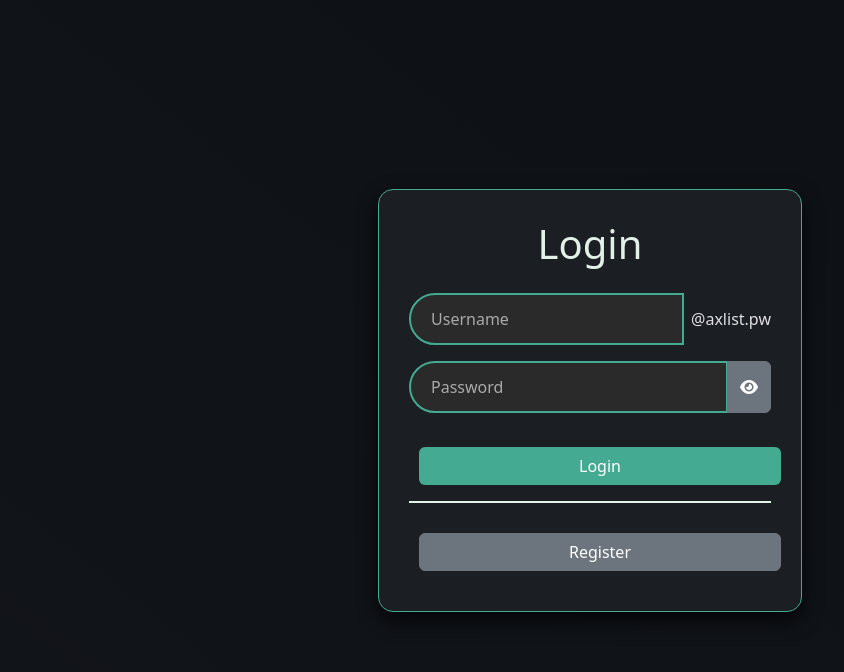
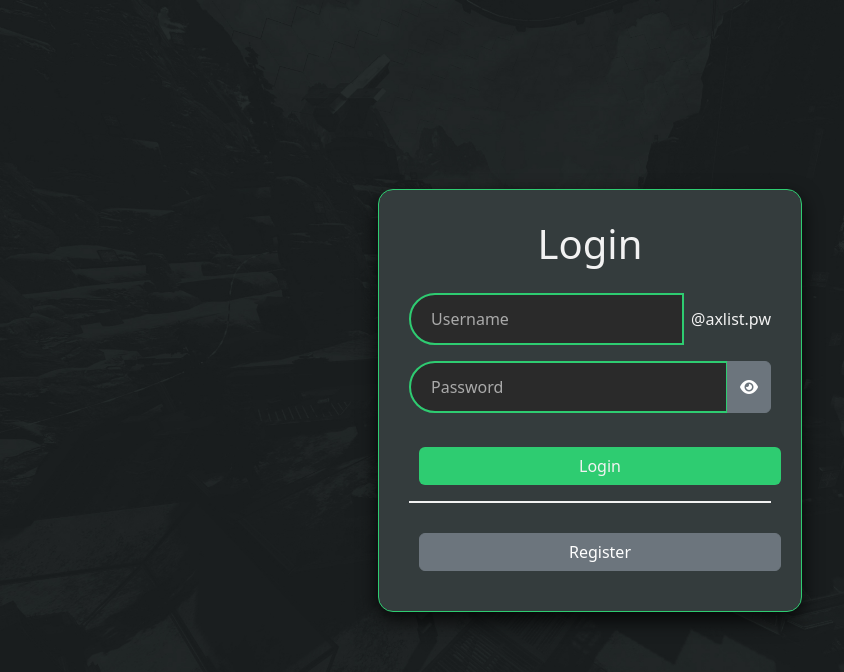
Before and after one commit to Tyrarose/axlist, a React (Create React App) app: page /login in a window 1280 px wide. Shown: the top 672 px of the page, without its empty margins (50-894 px from the left). Built offline with nearby package versions, Linux system fonts and the light colour scheme; no server answers.

Commit message:
added bg pic

```diff
--- a/src/App.css
+++ b/src/App.css
@@ -1,17 +1,17 @@
 
 body {
-    background-color: #0e0f12; /* Dark background for trading vibe */
-    color: #e0e0e0; /* Light text color */
+  background-color: #0e0f12; /* Fallback color for background */
+  color: #f2f2f2; /* Light text color */
   display: flex;
   justify-content: center;
   align-items: center;
   min-height: 100vh;
   margin: 0;
-    background: linear-gradient(218deg, #080d10, #1c1c24);
-    background-size: 400% 400%;
-    animation: AnimationName 55s ease infinite;
-    font-family: 'Roboto', sans-serif; /* Use a modern font */
+  background: url('../public/BG_1.jpg') no-repeat center center fixed;
+  background-size: cover;
+  font-family: "Lato","BlinkMacSystemFont","Segoe UI","Helvetica Neue","Helvetica","Arial","sans-serif";
 }
+
 
   @keyframes AnimationName {
     0% { background-position: 91% 0% }
@@ -21,10 +21,10 @@ body {
 
   .container {
     margin: 20px auto !important;
-    border: 1px solid #44AA91;
+    border: 1px solid #2ecc71;
     border-radius: 15px;
     padding: 30px !important;
-    background-color: #1b1e23; /* Darker container background */
+    background-color: #343c3d; /* Darker container background */
     box-shadow: 0 8px 20px rgba(0, 0, 0, 0.8);
     max-width: 650px !important;
     width: 100% !important;
@@ -32,7 +32,7 @@ body {
 
   h1 {
     margin-bottom: 25px !important;
-    color: #E2F1E7 !important; /* Crypto green color */
+    color: #f2f2f2 !important; /* Crypto green color */
     text-align: center;
     font-size: 2.5rem;
     font-weight: bold;
@@ -40,13 +40,13 @@ body {
 
   .rule-counter {
     margin-bottom: 25px !important;
-    color: #E2F1E7 !important; /* Crypto green color */
+    color: #f2f2f2 !important; /* Crypto green color */
     text-align: left;
     /* font-size: 1rem; */
   }
 
   .counter{
-    color: #E2F1E7 !important;
+    color: #f2f2f2 !important;
   }
 
   input.form-control {
@@ -54,7 +54,7 @@ body {
     padding: 12px 20px;
     font-size: 1rem;
     background-color: #2a2a2a;
-    border: 2px solid #44AA91;
+    border: 2px solid #2ecc71;
     color: #e0e0e0;
   }
 
@@ -71,8 +71,8 @@ body {
   }
 
   .btn-add {
-    background-color: #44AA91 !important;
-    color: white !important;
+    background-color: #2ecc71 !important;
+    color: #f2f2f2 !important;
   }
 
   .btn-add:hover {
@@ -81,9 +81,9 @@ body {
   }
 
   .btn-danger {
-    background-color: #629584 !important;
+    background-color: #2ecc71 !important;
     border: 1px #629584 solid !important;
-    color: white;
+    color: #f2f2f2;
     transition: background-color 0.3s ease;
   }
 
@@ -93,7 +93,7 @@ body {
 
   .btn-edit{
     margin-right: 10px !important;
-    background-color: #629584 !important;
+    background-color: #2ecc71 !important;
   }
 
   .btn-save{
@@ -103,10 +103,11 @@ body {
 
 
 
+
   /* ////////////////////// */
 
 .pinned-separator{
-  border: 1px #E2F1E7 solid;
+  border: 1px #f2f2f2 solid;
   margin-bottom: 20px;
 
 }
@@ -138,8 +139,8 @@ body {
     padding: 12px 20px; /* Ensure consistent padding */
     font-size: 1rem;
     background-color: #2a2a2a;
-    border: 2px solid #44AA91;
-    color: #e0e0e0;
+    border: 2px solid #2ecc71;
+    color: #f2f2f2;
     border-radius: 30px 0 0 30px; /* Rounded corners for the input */
   }
 
@@ -147,10 +148,9 @@ body {
     height: auto;
     padding: 12px 20px;
     font-size: 1rem;
-    border-radius: 0 30px 30px 0; /* Rounded corners for the button */
-    background-color: #44AA91;
-    color: white;
-    border: 2px solid #44AA91;
+    border-radius: 0 30px 30px 0;
+    color:#f2f2f2;
+    border: 2px solid #2ecc71;
     display: flex;
     align-items: center;
     justify-content: center;
@@ -201,19 +201,19 @@ body {
     height: 25px;
     margin-right: 15px;
     border-radius: 6px; /* Give checkboxes a more modern look */
-    border: 2px solid #44AA91;
+    border: 2px solid #2ecc71;
     background-color: #1c1f25;
   }
 
   .custom-checkbox:checked {
-    background-color: #44AA91; /* Green color for checked */
+    background-color: #1abc9c; /* Green color for checked */
   }
 
   .checkbox-label {
     flex-grow: 1;
     margin-left: 10px;
     font-size: 1.2rem;
-    color: #e0e0e0; /* White text for rules */
+    color: #f2f2f2; /* White text for rules */
     transition: text-decoration 0.2s ease;
   }
 
@@ -269,7 +269,7 @@ body {
     display: flex;
     align-items: center;
     padding-left: 8px;
-    color: #e0e0e0; /* White text color */
+    color: #f2f2f2;
     font-weight: 400;
     font-size: 1rem;
     background: none;
@@ -330,3 +330,7 @@ body {
   background: transparent;
   outline: none;
 }
+
+.fetching-text{
+  color: #f2f2f2;
+}
--- a/src/components/RuleRender.js
+++ b/src/components/RuleRender.js
@@ -4,16 +4,18 @@ import Sticker from './Sticker';
 
 function RuleRender({ user, handleLogout }) {
   return (
-    <div className="container">
+    <>
       <button onClick={handleLogout}  className="logout-icon" title="Logout">
         <i className="fas fa-sign-out"></i>
       </button>
-      <h1>My Trading Rules Checklist</h1>
+      <h1 className="mb-5">Apex Legends Superglide Trainer </h1>
+      <div className="container">
+        {/* Render the RulesManager and Stickers components */}
+        <RulesManager user={user} />
+        <Sticker user={user} />
+      </div>
+    </>
 
-      {/* Render the RulesManager and Stickers components */}
-      <RulesManager user={user} />
-      <Sticker user={user} />
-    </div>
   );
 }
 
--- a/src/components/RulesManager.js
+++ b/src/components/RulesManager.js
@@ -172,7 +172,7 @@ const RulesManager = ({ user }) => {
       {isFetching ? (
         <div className="text-center">
           <span className="spinner-border text-light" role="status" aria-hidden="true"></span>
-          <p>Fetching Rules...</p>
+          <p className='fetching-text'>Fetching Rules...</p>
         </div>
       ) : (
         <>
```
Also changed, not shown: public/BG_1.jpg (added). Lines whose indentation alone changed are shown as unchanged.
